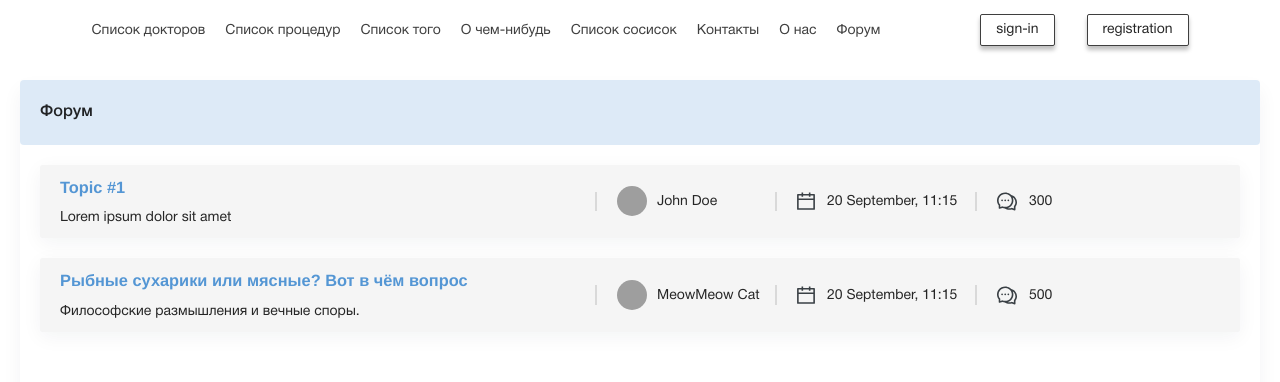
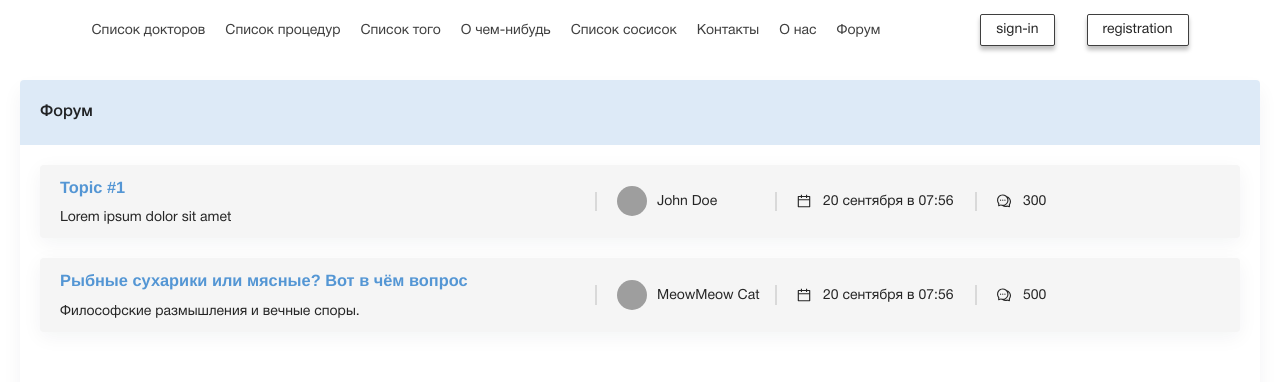
Before and after one commit to AlexVedernikoff/Vet-clinic-for-wolfik, a React (Create React App) app: page /forumPage in a window 1280 px wide. Shown: the top 382 px of the page. Built offline with nearby package versions, Linux system fonts and the light colour scheme; grey boxes are pictures that could not be loaded.

Commit message:
fixed date,icons, border-radius

```diff
--- a/src/components/topic/Topic.module.scss
+++ b/src/components/topic/Topic.module.scss
@@ -2,11 +2,12 @@ $colorLightGrey: #F5F5F5;
 $colorBlueTitle: #5496D4;
 $colorWhite: #fff;
 $colorLineGrey: #D9D9D9;
+
 .wrapper {
   background: $colorLightGrey;
   margin: 20px;
   box-shadow: 0px 5px 20px rgba(18, 38, 63, 0.05);
-  border-radius: 3px;
+  border-radius: 4px;
   padding: 10px 20px;
   display: grid;
   grid-template-columns: 535px 180px 200px 110px;
@@ -19,6 +20,7 @@ $colorLineGrey: #D9D9D9;
   .title {
     color: $colorBlueTitle;
     font-weight: 600;
+
   }
 
     .avatar {
@@ -30,7 +32,6 @@ $colorLineGrey: #D9D9D9;
 
   .datelogo, .commentlogo, .author {
     margin-right: 12px;
-
 
   }
   .author, .date, .comment {
--- a/src/components/topic/Topic.tsx
+++ b/src/components/topic/Topic.tsx
@@ -1,11 +1,8 @@
 import { Link } from 'react-router-dom';
-import { format } from 'date-fns';
 import { Popover } from 'antd';
-import { EditOutlined } from '@ant-design/icons';
+import { CalendarOutlined, CommentOutlined, EditOutlined } from '@ant-design/icons';
 import { TopicList } from './typeTopic';
 import styles from './Topic.module.scss';
-import dateLogo from './dateLogo.svg';
-import commentLogo from './commentLogo.svg';
 
 const Topic = ():JSX.Element => {
   const topicList:TopicList = [
@@ -28,18 +25,29 @@ const Topic = ():JSX.Element => {
     },
   ];
 
-  const date = format(new Date('2022-09-20T11:15:07.795Z'), 'dd MMMM, HH:mm');
-  const dataTitle = format(new Date('2022-09-20T11:15:07.795Z'), 'dd.MM.yyyy HH:mm');
+  const date = Intl.DateTimeFormat('ru', {
+    month: 'long',
+    day: 'numeric',
+    hour: 'numeric',
+    minute: 'numeric' })
+    .format(new Date());
+  const datePopover = Intl.DateTimeFormat('ru', {
+    month: 'numeric',
+    day: 'numeric',
+    year: 'numeric',
+    hour: 'numeric',
+    minute: 'numeric' })
+    .format(new Date());
 
   const popoverContent = (
     <div>
       <div>
-        <img style={{ marginRight: '12px' }} src={dateLogo} alt="date-logo" />
-        {dataTitle}
+        <CalendarOutlined style={{ marginRight: '12px' }} />
+        {datePopover}
       </div>
       <div>
         <EditOutlined style={{ marginRight: '12px' }} />
-        {dataTitle}
+        {datePopover}
       </div>
     </div>
   );
@@ -62,12 +70,12 @@ const Topic = ():JSX.Element => {
           </div>
           <Popover content={popoverContent}>
             <div className={styles.date}>
-              <img className={styles.datelogo} src={dateLogo} alt="date-logo" />
+              <CalendarOutlined className={styles.datelogo} />
               {date}
             </div>
           </Popover>
           <div className={styles.comment}>
-            <img className={styles.commentlogo} src={commentLogo} alt="comment-logo" />
+            <CommentOutlined className={styles.commentlogo} />
             {topic.comment}
           </div>
         </div>
--- a/src/pages/forum-page.tsx
+++ b/src/pages/forum-page.tsx
@@ -1,10 +1,9 @@
 import Topic from '../components/topic/Topic';
-import styles from '../styles/global.module.scss';
 
 const ForumPage = ():JSX.Element => (
-  <div className={styles.wrapper}>
+  <div className="wrapper">
 
-    <h3 className={styles.title}>Форум</h3>
+    <h3 className="title">Форум</h3>
     <Topic />
   </div>
 );
--- a/src/styles/global.module.scss
+++ b/src/styles/global.scss
@@ -8,7 +8,7 @@
             margin: 0;
             background: rgba(84, 150, 212, 0.2);
             padding: 20px;
-            border-radius: 4px;
+            border-radius: 4px 4px 0 0;
         }
 
 
--- a/src/styles/index.scss
+++ b/src/styles/index.scss
@@ -1,6 +1,7 @@
 @import "~normalize.css";
 @import "../assets/fonts/helvetica-neue/helvetica-neue.css";
 @import "antd/dist/antd.css";
+@import "global.scss";
 
 body {
   font: normal 14px/1.5 "Helvetica Neue", sans-serif;
```
Also changed, not shown: src/components/topic/commentLogo.svg (deleted), src/components/topic/dateLogo.svg (deleted).
